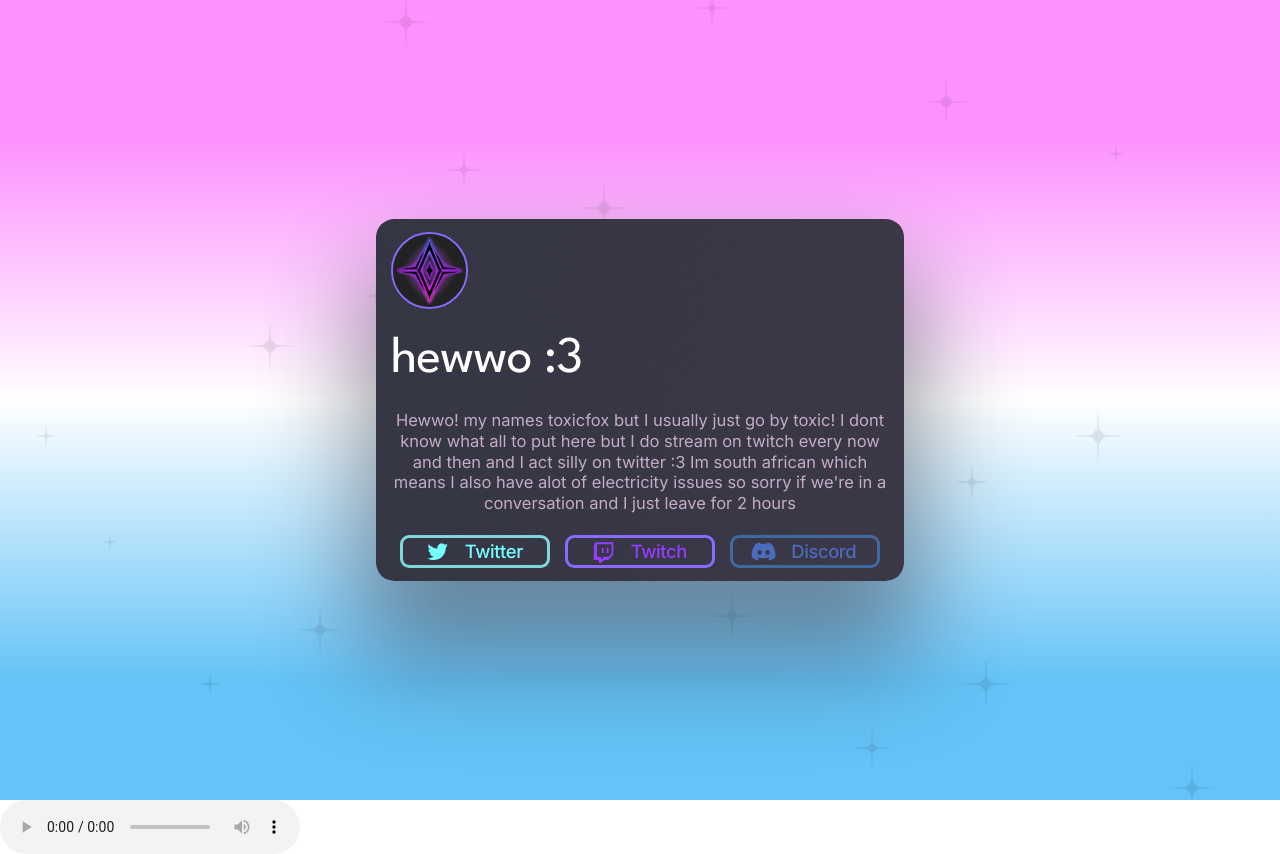
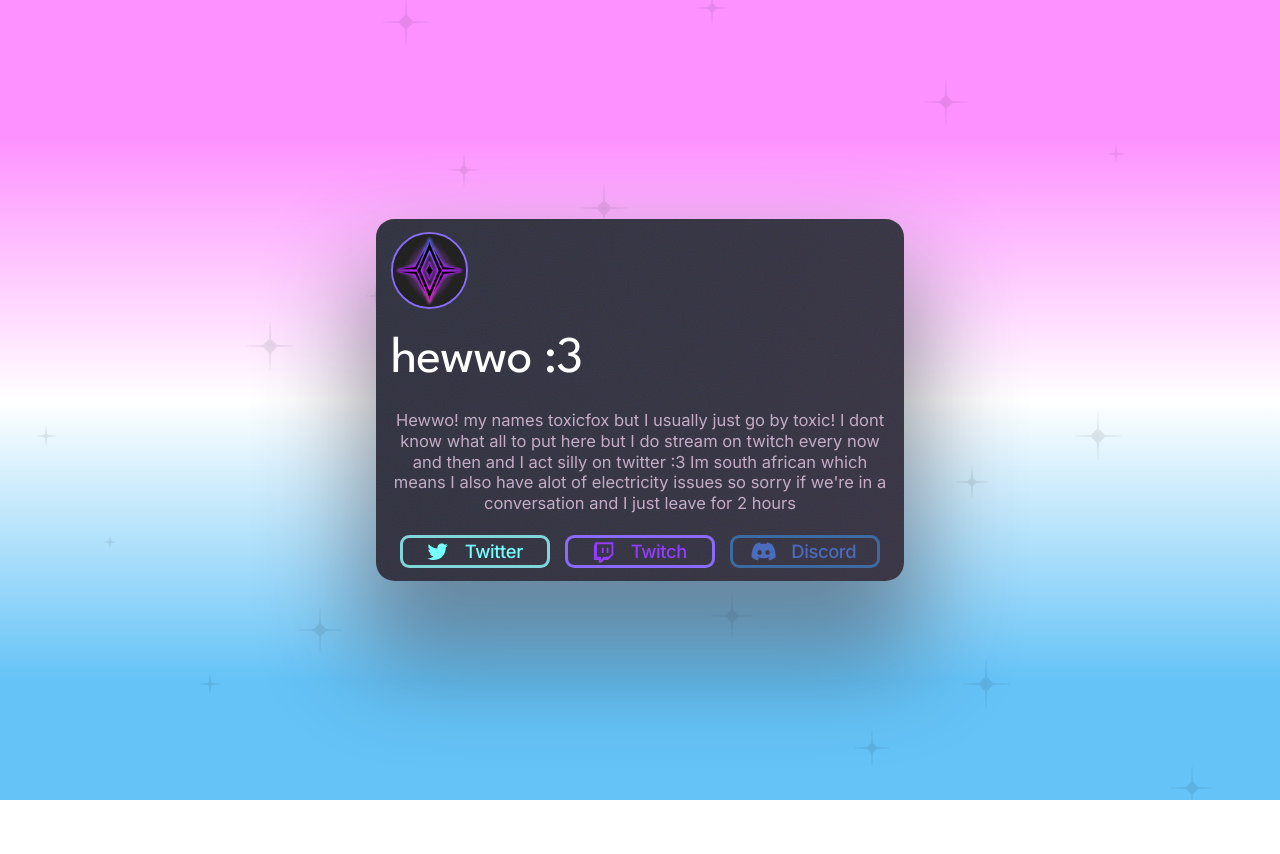
Before and after one commit to toxicfox2491/home, a plain HTML site: page index.html in a window 1280 px wide. After the commit the page ends 800 px from the top, so only its background shows below. Drawn offline with Linux system fonts and the light colour scheme.

Commit message:
Update index.html

```diff
--- a/index.html
+++ b/index.html
@@ -2000,7 +2000,7 @@ thanks carrd UwU
 
 
 </body></html>
-<audio id="gay" controls autoplay>
+<audio id="gay" autoplay>
   <source src="UwU.mp3" type="audio/mpeg">
   Your browser does not support the audio element.
 </audio>
```
